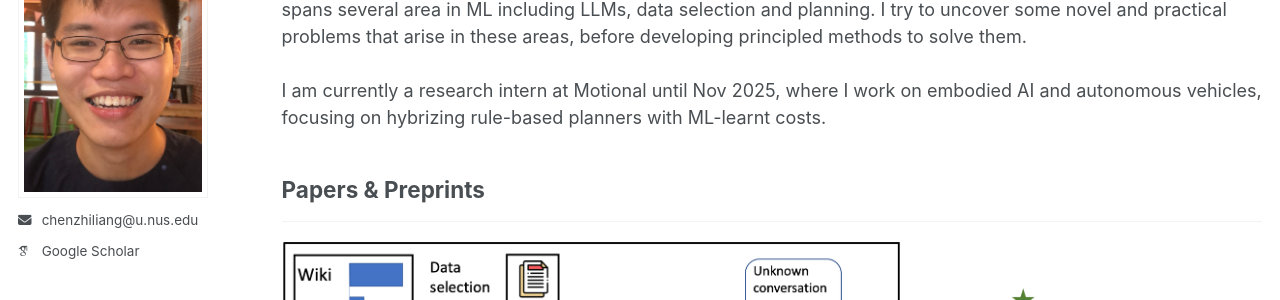
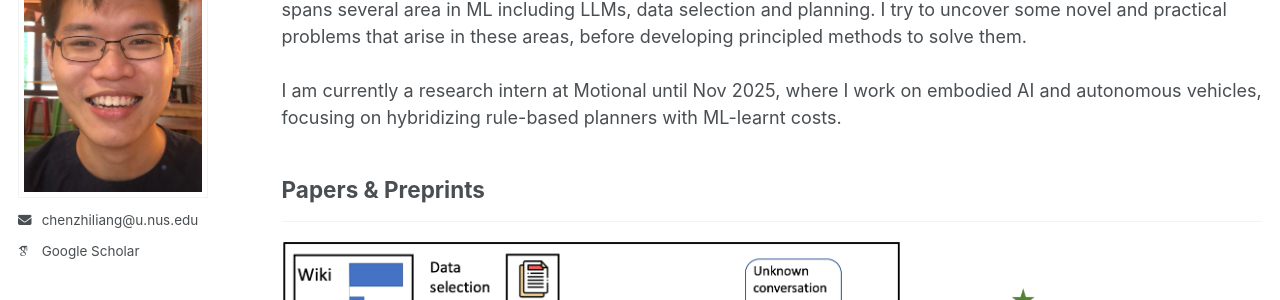
Before and after one commit to chenzhiliang94/home, a Jekyll site: the page built from _pages/publications.html, in a window 1280 px wide and 900 px high. Shown: the part 199-499 px from the top of the window. Built offline with Jekyll 4.4.1, drawn with Linux system fonts in a browser that asks for light colours; some web fonts are replaced.

Commit message:
typo fix

```diff
--- a/_pages/publications.html
+++ b/_pages/publications.html
@@ -13,7 +13,7 @@ author_profile: true
 {% endif %} -->
 
 {% if site.author.googlescholar %}
-  <div class="wordwrap">I'm Chen Zhiliang, a Singaporean 3rd year CS PhD student at National University of Singapore (NUS). I spent the larger part of my career working with self-driving cars at <a href="https://www.motional.com" target="_blank" rel="noopener">Motional</a> before starting my PhD. My research interest spans several area in ML including LLMs, data selection and planning. I try to uncover some novel and practical problems that arise in these areas, before developing principled methods to solve them.<br><br>I am currently a research intern at Motional until Nov 2025, where I work on embodied AI and autonomous vehicles, focusing on hybrizing rule-based planners with ML-learnt costs.</div>
+  <div class="wordwrap">I'm Chen Zhiliang, a Singaporean 3rd year CS PhD student at National University of Singapore (NUS). I spent the larger part of my career working with self-driving cars at <a href="https://www.motional.com" target="_blank" rel="noopener">Motional</a> before starting my PhD. My research interest spans several area in ML including LLMs, data selection and planning. I try to uncover some novel and practical problems that arise in these areas, before developing principled methods to solve them.<br><br>I am currently a research intern at Motional until Nov 2025, where I work on embodied AI and autonomous vehicles, focusing on hybridizing rule-based planners with ML-learnt costs.</div>
 {% endif %}
 
 {% include base_path %}
```
